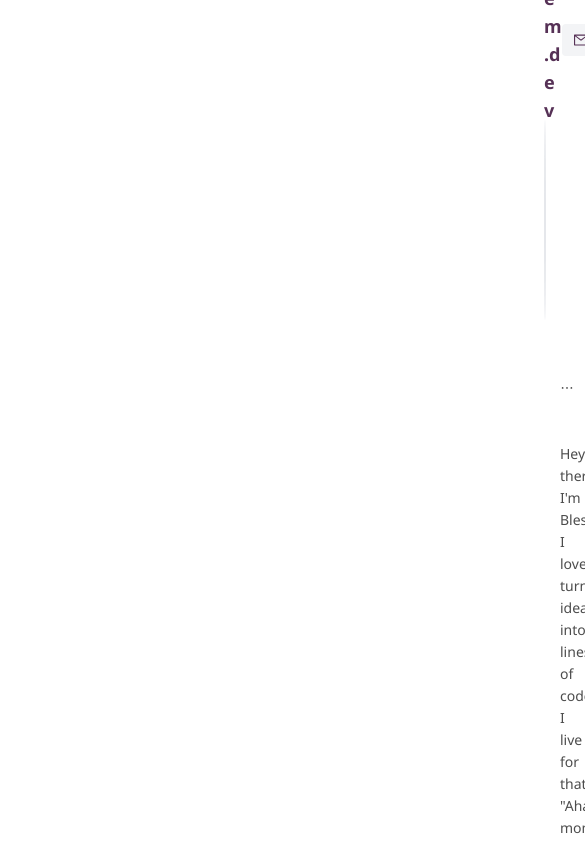
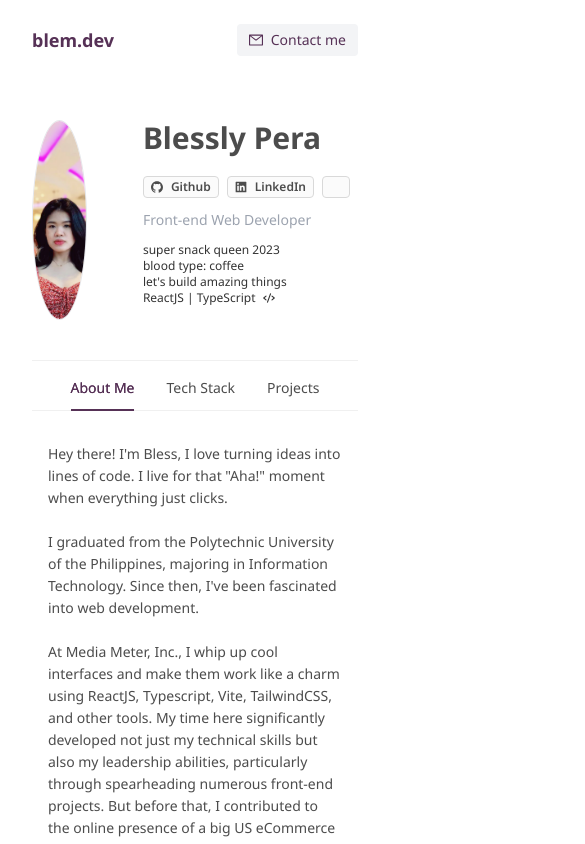
Before and after one commit to blemmmm/blem-dev, a React (Vite) app in the folder landing/: page / in a window 390 px wide. Shown: the top 844 px of the page, 585 px wide, since content can reach past the window. Built offline with nearby package versions, Linux system fonts and the light colour scheme; some icons are missing.

Commit message:
responsiveness

```diff
--- a/landing/src/components/Navbar/Navbar.tsx
+++ b/landing/src/components/Navbar/Navbar.tsx
@@ -4,7 +4,7 @@ import { Link } from "react-router-dom";
 
 const Navbar = () => {
   return (
-    <nav className="h-[80px] mx-40 mb-10">
+    <nav className="h-[80px] mx-4 sm:mx-8 md:mx-16 lg:mx-24 xl:mx-32 mb-10">
       <div className="flex justify-between items-center h-full">
         <Link to="https://github.com/blemmmm" target="_blank">
           <Typography.Text className="font-bold text-lg mb-2 text-[#563156]">
--- a/landing/src/layouts/Default.tsx
+++ b/landing/src/layouts/Default.tsx
@@ -9,10 +9,12 @@ interface Props {
 
 export const DefaultLayout = ({ children }: Props) => {
   return (
-    <main className="scrollbar px-96">
+    <main className="scrollbar px-4 sm:px-8 md:px-16 lg:px-32 xl:px-96">
       <CurrentlyLooking />
       <Navbar />
-      <div className="h-auto px-40 pb-10">{children}</div>
+      <div className="h-auto px-4 sm:px-8 md:px-16 lg:px-24 xl:px-32 pb-10">
+        {children}
+      </div>
     </main>
   );
 };
--- a/landing/src/pages/Projects.tsx
+++ b/landing/src/pages/Projects.tsx
@@ -13,7 +13,8 @@ const Projects = () => {
   return (
     <div className="flex flex-col">
       <span className="text-center mb-10 mt-5">Things I built so far</span>
-      <div className="grid grid-cols-3 gap-6 w-full">
+
+      <div className="grid grid-cols-1 px-[86px] sm:grid-cols-2 lg:grid-cols-3 gap-6 w-full sm:px-6">
         <Card
           style={{ width: 250 }}
           cover={
```
